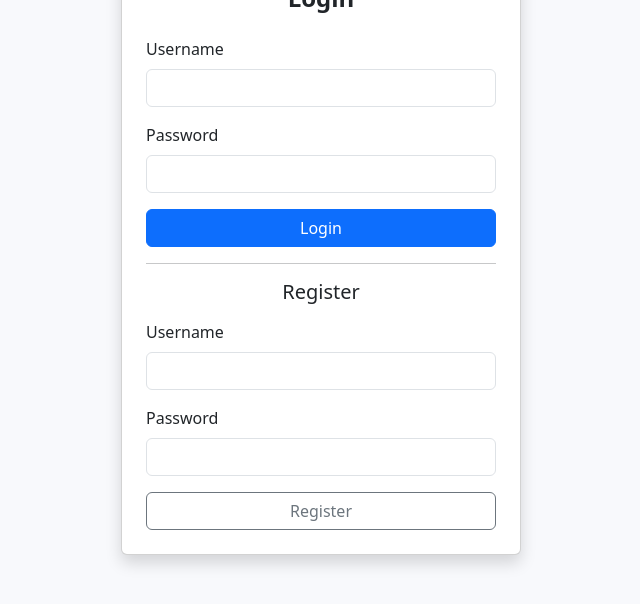
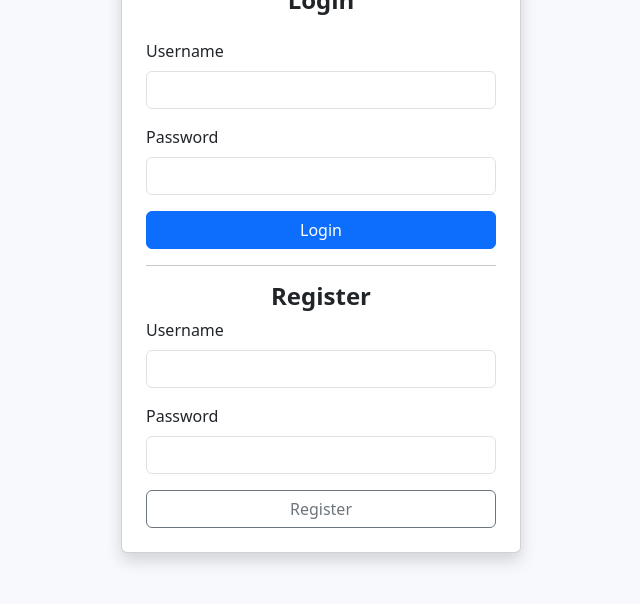
Before and after one commit to Marqm713/MAid-App, a website: page maid-app/index.html in a window 1280 px wide. Shown: the part 180-784 px from the top of the page, without its empty margins (319-959 px from the left). Drawn offline with nearby package versions, Linux system fonts and the light colour scheme.

Commit message:
Updated login.registration page

```diff
--- a/maid-app/index.html
+++ b/maid-app/index.html
@@ -48,7 +48,7 @@
     <hr />
 
     <form id="register-form">
-      <h5 class="text-center mb-3">Register</h5>
+      <h4 class="text-center fw-bold">Register</h4>
       <div class="mb-3">
         <label for="reg-username" class="form-label">Username</label>
         <input type="text" class="form-control" id="reg-username" required />
```
